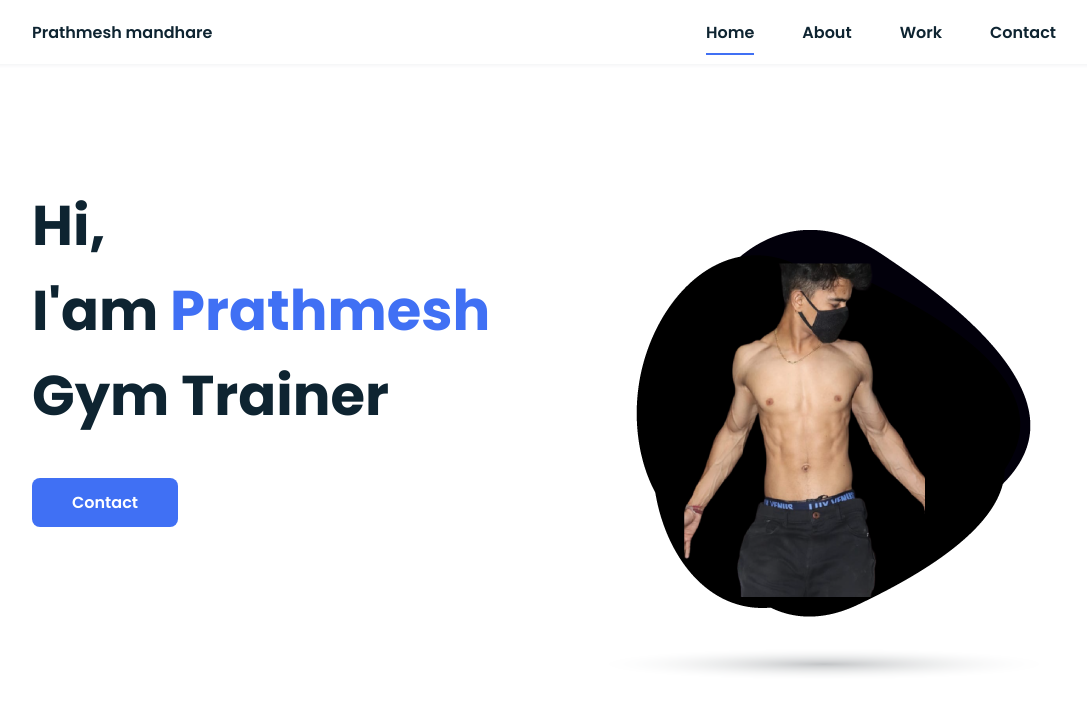
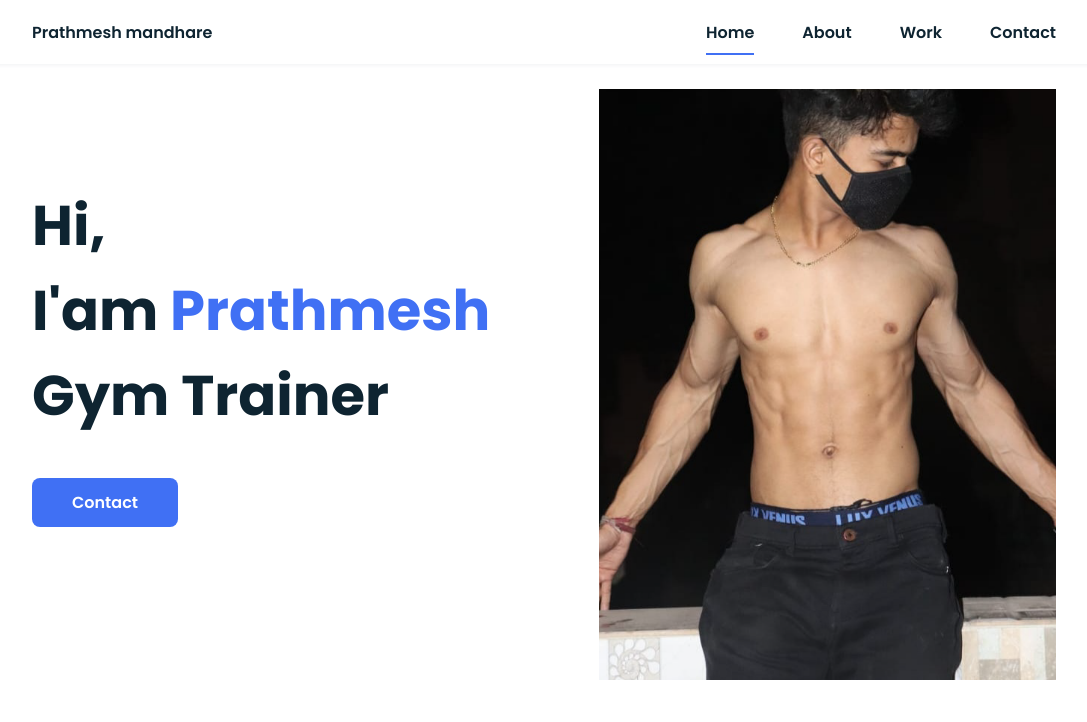
Before and after one commit to Prathmeshmandhare/Prathmeshmandhare, a plain HTML site: page index.html in a window 1280 px wide. Shown: the top 722 px of the page, without its empty margins (96-1183 px from the left). Drawn offline with nearby package versions, Linux system fonts and the light colour scheme.

Commit message:
Add files via upload

```diff
--- a/index.html
+++ b/index.html
@@ -50,7 +50,7 @@
                 </div>
 
                 <div class="home__img">
-                    <img src="assets/img/48.png" alt="">
+                    <img src="assets/img/p1.png" alt="">
                 </div>
             </section>
 
```
